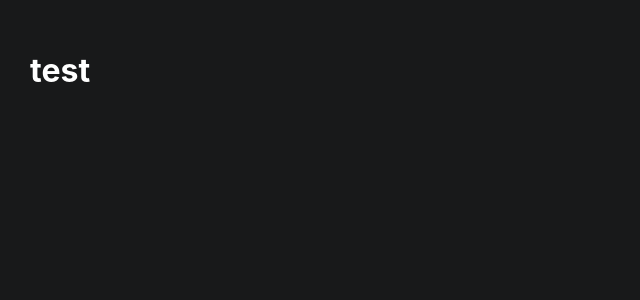
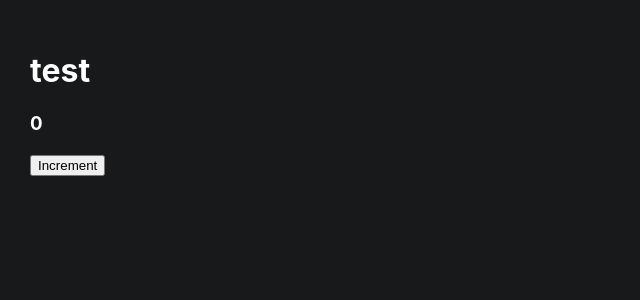
Before and after one commit to IgorPatro/react-testing-tryouts, a React (Create React App) app: page / in a window 1280 px wide. Shown: the top 300 px of the page, without its empty margins (0-640 px from the left). Built offline with nearby package versions, Linux system fonts and the light colour scheme.

Commit message:
Added counter tests

```diff
--- a/src/App.js
+++ b/src/App.js
@@ -1,9 +1,15 @@
 import React from "react"
 
 const App = () => {
+  const [number, setNumber] = React.useState(0)
+
+  const incrementNumber = () => setNumber((prevState) => (prevState += 1))
+
   return (
     <div className="App">
       <h1>test</h1>
+      <h3>{number}</h3>
+      <button onClick={incrementNumber}>Increment</button>
     </div>
   )
 }
```
Also changed, not shown: 1 other file (tests, documents, lock files or other folders).
